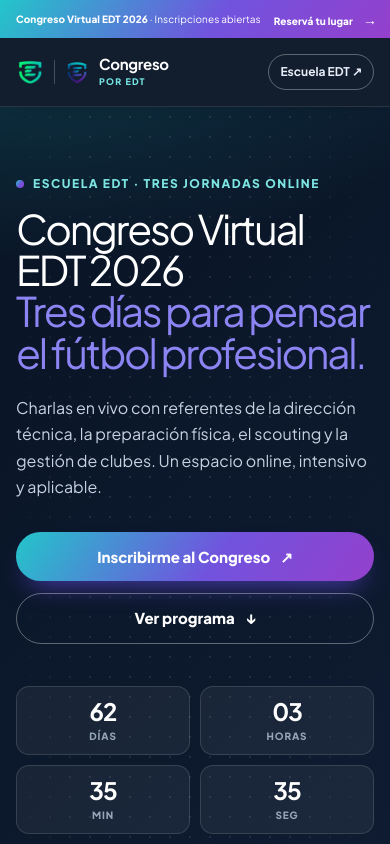
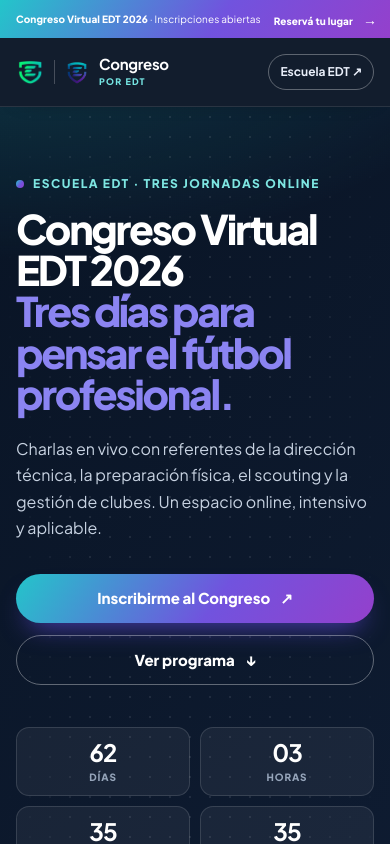
Before and after one commit to AgusLopez50/Congreso-edt, a Next.js app: page / in a window 390 px wide. Shown: the top 844 px of the page. Built offline with nearby package versions, Linux system fonts and the light colour scheme.

Commit message:
Strengthen title typography

```diff
--- a/app/globals.css
+++ b/app/globals.css
@@ -1,4 +1,4 @@
-@import url("https://fonts.googleapis.com/css2?family=Plus+Jakarta+Sans:wght@400;500;600;700;800&display=swap");
+@import url("https://fonts.googleapis.com/css2?family=Plus+Jakarta+Sans:wght@400;500;600;700;800;900&display=swap");
 @import "tailwindcss";
 
 :root { --navy:#091425; --navy-2:#101e35; --ink:#101c31; --muted:#5d6a7b; --paper:#f1f5f9; --line:#dce3ec; --cyan:#23c5ca; --violet:#7153de; --magenta:#9440cc; --gradient:linear-gradient(125deg,var(--cyan),var(--violet) 56%,var(--magenta)); }
@@ -28,7 +28,7 @@
 .eyebrow::before { content:""; width:8px; height:8px; border-radius:50%; background:var(--gradient); }
 .hero .eyebrow { color:#7ee6e2; }
 h1,h2,h3,p { margin-top:0; }
-h1 { max-width:760px; margin-bottom:22px; font-size:clamp(2.55rem,5.25vw,4.25rem); line-height:1.01; letter-spacing:-.055em; }
+h1 { max-width:760px; margin-bottom:22px; font-size:clamp(2.55rem,5.25vw,4.25rem); font-weight:900; line-height:1.01; letter-spacing:-.055em; }
 h1 em { display:block; color:#8b84f2; font-style:normal; }
 .lead { max-width:590px; margin-bottom:32px; color:#c7d2e1; font-size:18px; line-height:1.65; }
 .hero-actions { display:flex; flex-wrap:wrap; gap:12px; margin-bottom:42px; }
@@ -49,14 +49,14 @@
 .include-card i { display:grid; place-items:center; width:23px; height:23px; color:#6de6e2; border-radius:7px; background:rgba(35,197,202,.15); font-size:9px; font-style:normal; font-weight:800; }
 .section { padding:104px 0; }
 .section-head { max-width:685px; margin-bottom:43px; }
-.section-head h2,.final-card h2 { margin-bottom:15px; font-size:clamp(2rem,3.65vw,3rem); line-height:1.06; letter-spacing:-.052em; }
+.section-head h2,.final-card h2 { margin-bottom:15px; font-size:clamp(2rem,3.65vw,3rem); font-weight:900; line-height:1.06; letter-spacing:-.052em; }
 .section-head > p:last-child { margin-bottom:0; color:var(--muted); font-size:16px; line-height:1.65; }
 .pitch-photo { position:relative; height:340px; margin-bottom:22px; overflow:hidden; border-radius:22px; background:#d8e1e9; box-shadow:0 25px 46px -29px rgba(16,28,49,.55); }
 .pitch-photo img { object-fit:cover; }
 .axes-grid,.program-grid { display:grid; grid-template-columns:repeat(3,1fr); gap:18px; }
 .axis-card { min-height:230px; padding:25px; border:1px solid var(--line); border-radius:17px; background:#fff; }
 .axis-card > span { display:block; margin-bottom:31px; color:#6048c9; font-size:13px; font-weight:900; letter-spacing:.1em; }
-.axis-card h3,.program-card h3 { margin-bottom:10px; font-size:18px; line-height:1.25; letter-spacing:-.025em; }
+.axis-card h3,.program-card h3 { margin-bottom:10px; font-size:18px; font-weight:800; line-height:1.25; letter-spacing:-.025em; }
 .axis-card p,.program-card > div p:last-child { margin:0; color:var(--muted); font-size:14px; line-height:1.55; }
 .program-section { padding-top:0; }
 .program-grid { align-items:stretch; }
```
